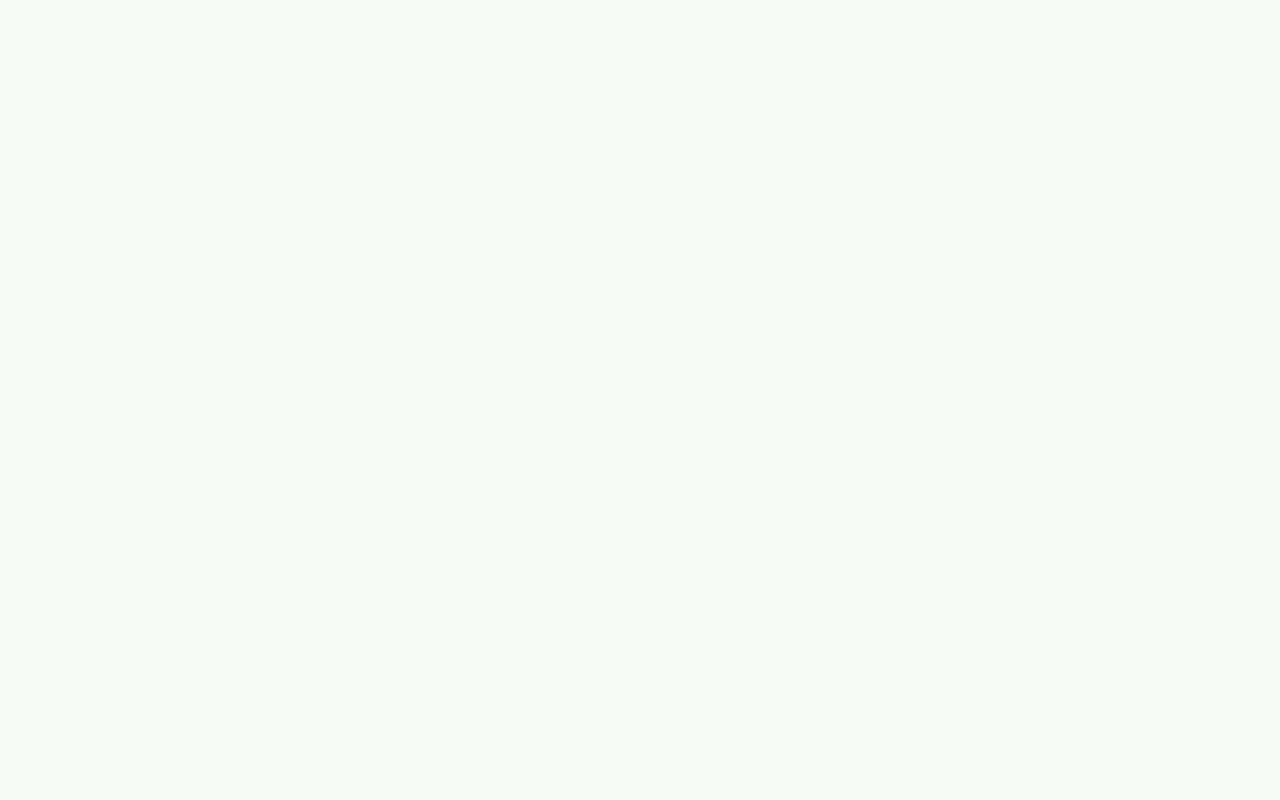
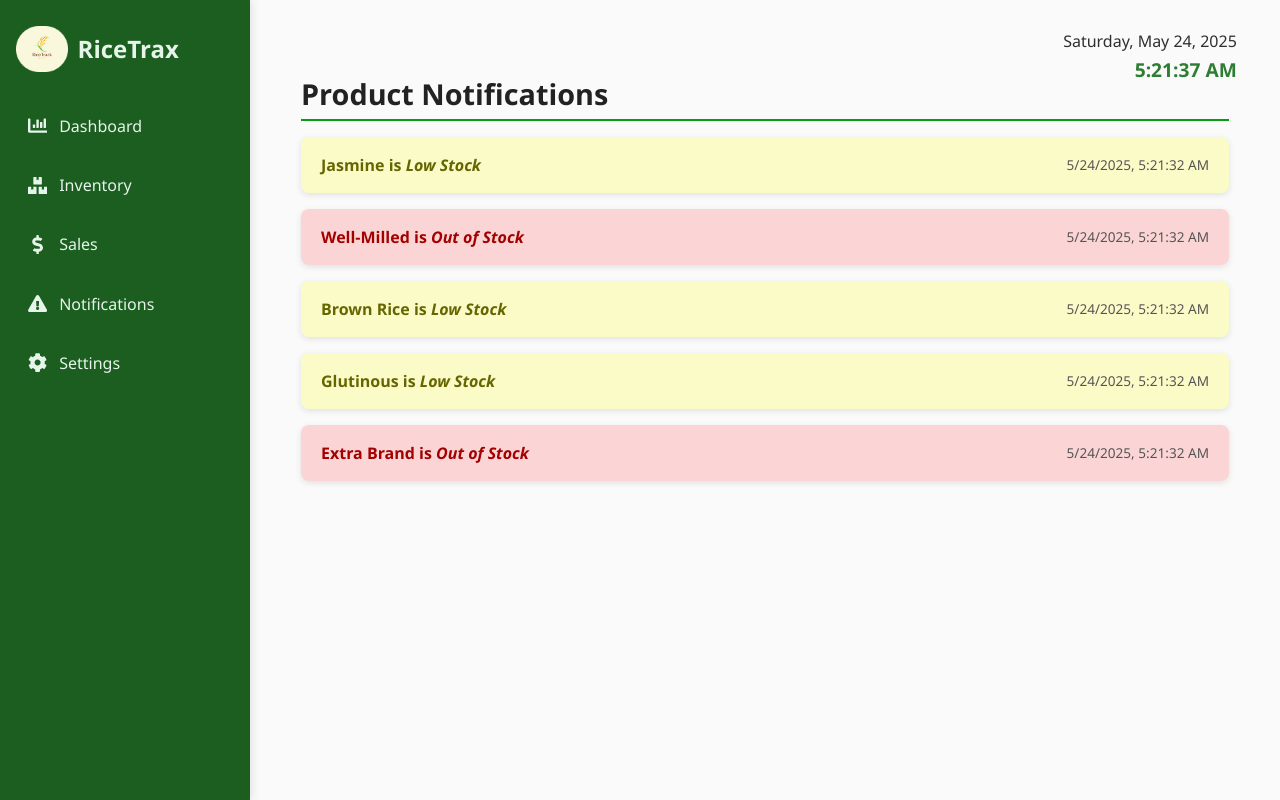
Before and after one commit to Elijapearl/RiceTrax-React, a React (Vite) app in the folder ricetrax/: page /alerts in a window 1280 px wide. Before the commit this address had no page. Built offline with nearby package versions, Linux system fonts and the light colour scheme.

Commit message:
notifications tab

```diff
--- a/ricetrax/src/App.jsx
+++ b/ricetrax/src/App.jsx
@@ -7,7 +7,8 @@ import ForgotPassword from './pages/ForgotPassword';
 import Dashboard from './pages/Dashboard';
 import Inventory from './pages/Inventory';
 import BrandDetails from "./pages/BrandDetails";
-import SalesScreen from './pages/SalesScreen'
+import SalesScreen from './pages/SalesScreen';
+import NotificationsTab from './pages/NotificationsTab';
 
 const App = () => (
   <Router>
@@ -19,6 +20,7 @@ const App = () => (
       <Route path="/inventory" element={<Inventory />} />
       <Route path="/inventory/:brandId" element={<BrandDetails />} />
       <Route path="/sales" element={<SalesScreen />} />
+      <Route path="/alerts" element={<NotificationsTab />} />
     </Routes>
   </Router>
 );
--- /dev/null
+++ b/ricetrax/src/pages/NotificationsTab.jsx
@@ -0,0 +1,69 @@
+import React, { useState, useEffect } from "react";
+import Sidebar from "../components/Sidebar";
+import DateTimeDisplay from "../components/DateTimeDisplay";
+import "../styles/notifications.css";
+
+const products = [
+  { id: 1, name: "Dinorado", stock: 50 },
+  { id: 2, name: "Sinandomeng", stock: 30 },
+  { id: 3, name: "Jasmine", stock: 9 },
+  { id: 4, name: "Well-Milled", stock: 0 },
+  { id: 5, name: "Premium", stock: 60 },
+  { id: 6, name: "Brown Rice", stock: 7 },
+  { id: 7, name: "Red Rice", stock: 15 },
+  { id: 8, name: "Glutinous", stock: 10 },
+  { id: 9, name: "Extra Brand", stock: 0 },
+];
+
+const NotificationsTab = () => {
+  const [notifications, setNotifications] = useState([]);
+
+  useEffect(() => {
+    const now = new Date();
+    const timestamp = now.toLocaleString();
+
+    const generatedNotifications = products
+      .filter((p) => p.stock <= 10)
+      .map((p) => ({
+        id: p.id,
+        name: p.name,
+        status: p.stock === 0 ? "Out of Stock" : "Low Stock",
+        timestamp,
+      }));
+
+    setNotifications(generatedNotifications);
+  }, []);
+
+  return (
+    <div className="notifications-page">
+      <Sidebar />
+      <DateTimeDisplay />
+      <main className="notifications-container">
+
+        <h2 className="notif-header2">Product Notifications</h2>
+
+        {notifications.length === 0 ? (
+          <p className="no-notifications">No notifications at this time.</p>
+        ) : (
+          <ul className="notifications-list">
+            {notifications.map(({ id, name, status, timestamp }) => (
+              <li
+                key={id}
+                className={`notification ${
+                  status === "Out of Stock" ? "out-of-stock" : "low-stock"
+                }`}
+              >
+                <div className="notification-info">
+                  <strong>{name}</strong> is <em>{status}</em>
+                </div>
+                <div className="notification-timestamp">{timestamp}</div>
+              </li>
+            ))}
+          </ul>
+        )}
+      </main>
+    </div>
+  );
+};
+
+export default NotificationsTab;
--- /dev/null
+++ b/ricetrax/src/styles/notifications.css
@@ -0,0 +1,180 @@
+/* Reset */
+*,
+*::before,
+*::after {
+  box-sizing: border-box;
+}
+
+/* Root page layout */
+.notifications-page {
+  display: flex;
+  min-height: 100vh;
+  font-family: 'Segoe UI', Tahoma, Geneva, Verdana, sans-serif;
+  background-color: #fafafa;
+  color: #6d1818;
+  flex-direction: column; /* default stacked for small */
+  margin: 0;
+  padding: 0;
+}
+
+/* Sidebar styling is controlled inside Sidebar component itself */
+/* Just reserve fixed width on desktop */
+@media (min-width: 768px) {
+  .notifications-page {
+    flex-direction: row;
+  }
+
+  /* Sidebar should have fixed width; ensure it does not collapse */
+  .notifications-page > *:first-child {
+    flex-shrink: 0;
+    width: 250px; /* match your sidebar width */
+    min-height: 100vh;
+    position: sticky;
+    top: 0;
+
+    z-index: 1000;
+    overflow-y: auto;
+  }
+}
+
+/* Main content container */
+.notifications-container {
+  flex-grow: 1;
+  padding: 1.5rem 1rem;
+  max-width: 960px;
+  margin: 0 auto;
+  width: 100%;
+  box-sizing: border-box;
+  margin-top: 3rem;
+}
+
+
+.notifications-container > * {
+  margin-bottom: 1rem;
+}
+
+.notif-header2 {
+  font-weight: 700;
+  font-size: 1.8rem;
+  color: #222;
+  margin-bottom: 1rem;
+  border-bottom: 2px solid #059e12;
+  padding-bottom: 0.25rem;
+}
+
+/* Notifications list styling */
+.notifications-list {
+  list-style: none;
+  padding: 0;
+  margin: 0;
+  display: flex;
+  flex-direction: column;
+  gap: 1rem;
+}
+
+/* Notification item */
+.notification {
+  display: flex;
+  justify-content: space-between;
+  align-items: center;
+  padding: 1rem 1.25rem;
+  border-radius: 8px;
+  box-shadow: 0 2px 6px rgb(0 0 0 / 0.1);
+  font-size: 1rem;
+  transition: box-shadow 0.3s ease, transform 0.2s ease;
+  background-color: white;
+  cursor: default;
+}
+
+.notification:hover {
+  box-shadow: 0 4px 12px rgb(0 0 0 / 0.15);
+  transform: translateY(-2px);
+}
+
+/* Transparent yellow for low stock */
+.low-stock {
+  background-color: rgba(255, 255, 0, 0.2);
+  color: #666600;
+}
+
+/* Transparent red for out of stock */
+.out-of-stock {
+  background-color: rgba(255, 0, 0, 0.15);
+  color: #a30000;
+}
+
+/* Notification text */
+.notification-info {
+  font-weight: 600;
+  flex: 1;
+  word-break: break-word;
+}
+
+.notification-timestamp {
+  font-size: 0.85rem;
+  color: #555;
+  white-space: nowrap;
+  margin-left: 1rem;
+  flex-shrink: 0;
+}
+
+/* No notifications message */
+.no-notifications {
+  font-style: italic;
+  color: #777;
+  text-align: center;
+  padding: 2rem 1rem;
+  font-size: 1.1rem;
+}
+
+/* Responsive adjustments */
+
+@media (max-width: 767px) {
+  /* Sidebar stacked above content */
+  .notifications-page {
+    flex-direction: column;
+  }
+
+  .notifications-page > *:first-child {
+    width: 100% !important;
+    min-height: auto;
+    position: relative;
+  }
+
+  .notifications-container {
+    padding: 1rem 1rem 2rem;
+    max-width: 100%;
+    margin-top: 10px;
+  }
+
+  /* Notifications vertical stacking */
+  .notification {
+    flex-direction: column;
+    align-items: flex-start;
+  }
+
+  .notification-timestamp {
+    margin-left: 0;
+    margin-top: 0.5rem;
+    white-space: normal;
+  }
+}
+
+@media (max-width: 480px) {
+  h2 {
+    font-size: 1.4rem;
+  }
+
+  .notification {
+    padding: 0.75rem 1rem;
+    font-size: 0.9rem;
+  }
+
+  .notification-info {
+    font-weight: 600;
+  }
+
+  .notification-timestamp {
+    font-size: 0.8rem;
+  }
+}
```
